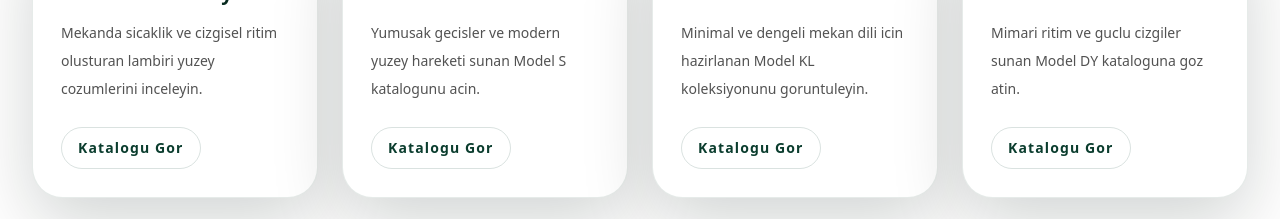
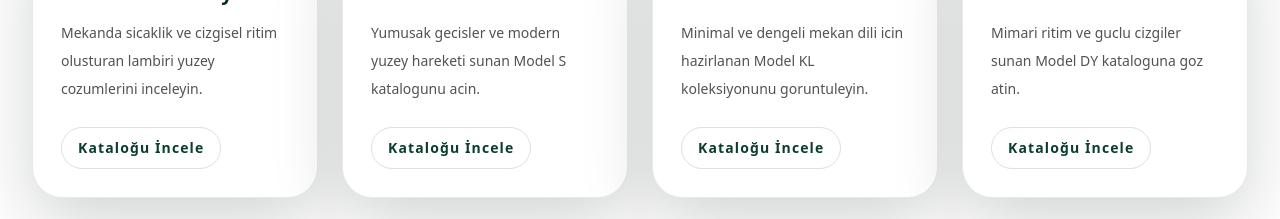
Before and after one commit to iwallcenter-lgtm/iwall-site, a Next.js app: page /en in a window 1280 px wide. Shown: the part 4240-4459 px from the top of the page. Built offline with nearby package versions, Linux system fonts and the light colour scheme.

Commit message:
update catalog button text

```diff
--- a/src/components/site/sections.tsx
+++ b/src/components/site/sections.tsx
@@ -180,7 +180,7 @@ export function HomeSections({ locale, messages }: { locale: Locale; messages: S
                   rel="noopener noreferrer"
                   className="mt-6 inline-flex items-center rounded-full border border-pine/15 px-4 py-2.5 text-sm font-semibold tracking-[0.08em] text-pine transition duration-200 hover:scale-[1.02] hover:border-gold/40 hover:bg-[#f7faf8]"
                 >
-                  Katalogu Gor
+                  Kataloğu İncele
                 </Link>
               </article>
             ))}
```
